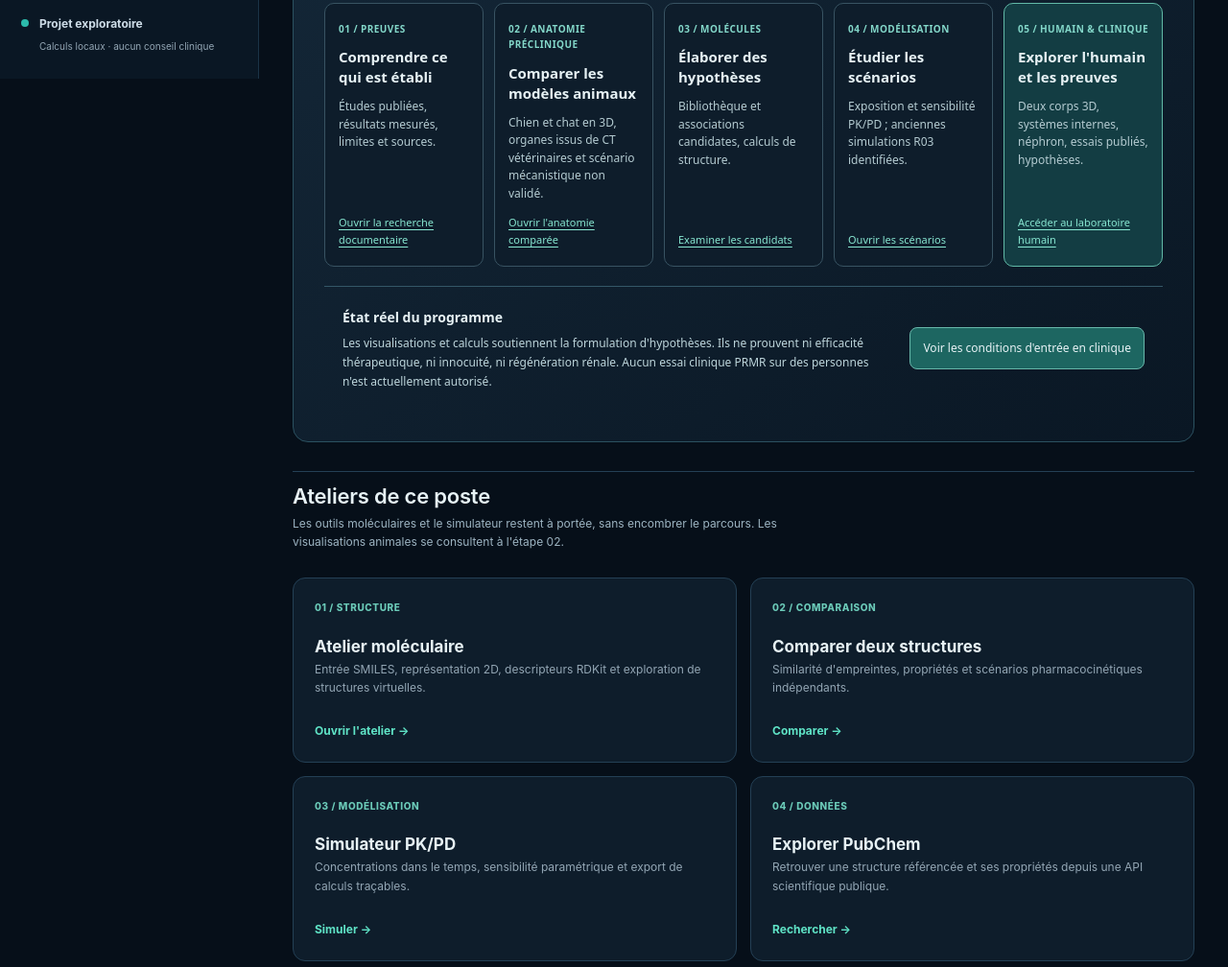
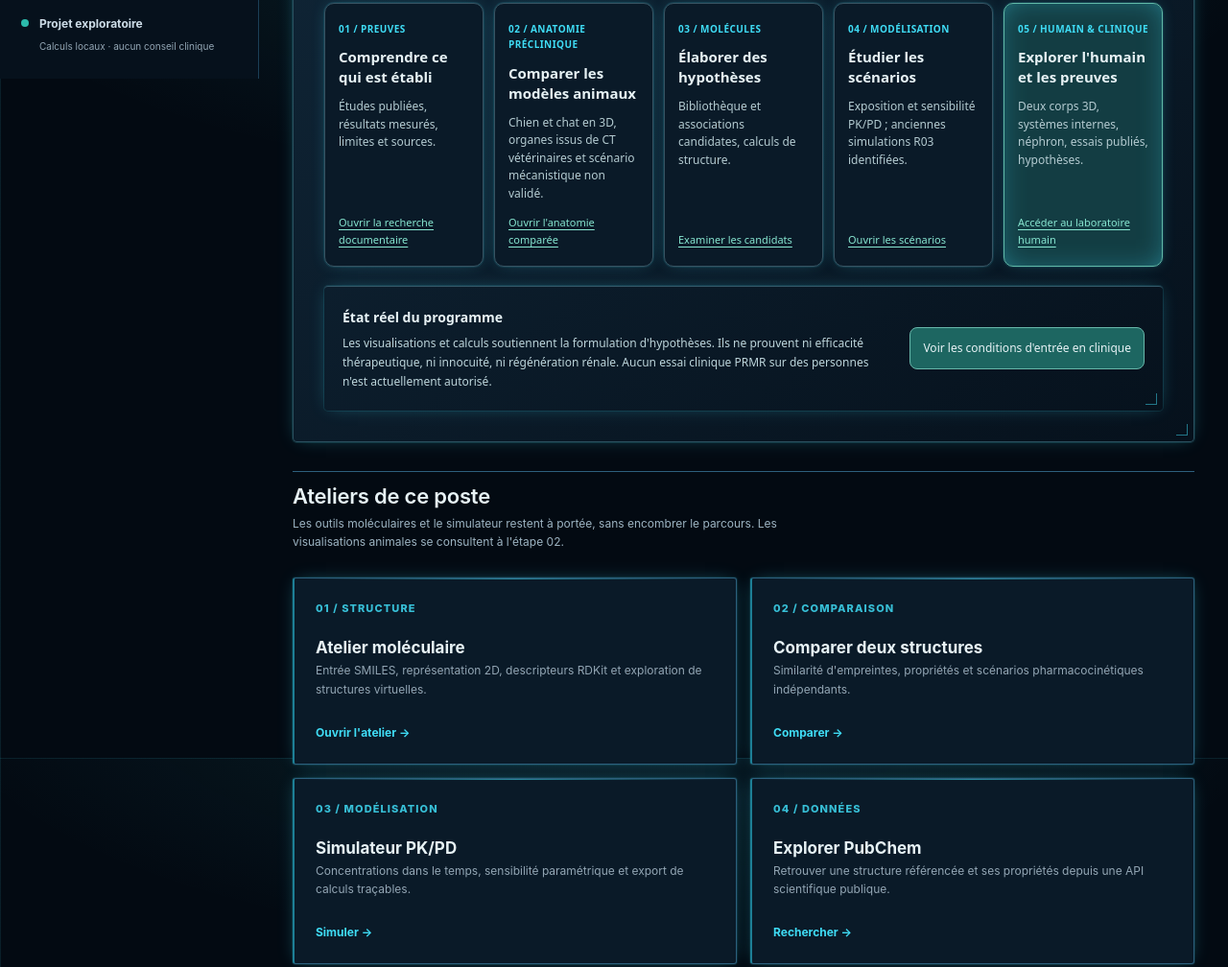
Before and after one commit to Aqmar3070/prmr-virtual-lab, a plain HTML site: page index.html in a window 1280 px wide. Shown: the part 810-1818 px from the top of the page at 96% size. Drawn offline with Linux system fonts and the light colour scheme; a script that the page names is missing.

Commit message:
Donne au laboratoire l'habillage des consoles de reference
Le laboratoire etait sobre et editorial : panneaux plats, coins
arrondis, filets gris, intitules en casse normale. Les captures de
reference fournies par l'utilisateur sont l'inverse — fond maille,
panneaux cernes d'un filet lumineux, coins marques, grands nombres,
intitules capitalises et espaces.

Les jetons changent a la racine, donc les huit pages changent ensemble :
cyan electrique a la place du vert menthe, surfaces plus profondes,
filets plus francs, rayons de 12 px a 4 px.

Un defaut qui a coute deux tentatives : place dans le systeme de design,
l'habillage etait ecrase par les styles propres de chaque page, chargees
apres lui et gagnantes a specificite egale. Il restait invisible sans
qu'aucune erreur ne le signale. Il vit desormais dans prmr-console.css,
chargee en dernier sur chaque page, et une verification l'exige.

Ce qui ne change pas : la grammaire de provenance. Les quatre statuts
gardent leurs teintes distinctes et leur filet lateral. Un habillage ne
doit pas rendre un indice exploratoire plus affirmatif qu'il n'est, et
une verification echoue si deux statuts se mettaient a partager une
teinte.

Co-Authored-By: Claude Opus 5 <noreply@anthropic.com>
Claude-Session: https://claude.ai/code/session_016u6csBwJgCpT8t4S9gdTF8

```diff
--- a/index.html
+++ b/index.html
@@ -5,7 +5,7 @@
 <meta name="theme-color" content="#07121f">
 <meta name="description" content="PRMR Virtual Lab : chimie moléculaire RDKit, explorateur de données PubChem/ChEMBL et modèles PK/PD exploratoires.">
 <title>PRMR Virtual Lab | Research Workspace 2.0</title>
-<link rel="stylesheet" href="./prmr-design-system.css?v=f78a88c284">
+<link rel="stylesheet" href="./prmr-design-system.css?v=c83334b3ec">
 <link rel="stylesheet" href="laboratory.css">
 <link rel="stylesheet" href="r04-atlas.css?v=r12-20261117">
 <script type="module" src="./src/r04_molecule_deck.mjs?v=0737c936df"></script>
@@ -13,6 +13,7 @@
 <script type="module" src="src/lab.mjs"></script>
 <link rel="stylesheet" href="./prmr-route.css?v=05bd3065dc">
 <script type="module" src="./src/prmr_route.mjs?v=bf704f1e98"></script>
+<link rel="stylesheet" href="./prmr-console.css?v=9d60be0ecc">
 </head>
 <body>
 <div class="shell">
--- /dev/null
+++ b/prmr-console.css
@@ -0,0 +1,173 @@
+/* ==========================================================================
+   PRMR Virtual Lab — Habillage console
+   --------------------------------------------------------------------------
+   Cette feuille est chargée EN DERNIER sur chaque page, après ses styles
+   propres. Ce n'est pas un détail : le laboratoire a huit pages écrites à des
+   moments différents, chacune avec ses règles, et placé dans le système de
+   design cet habillage était écrasé par elles à spécificité égale. Il restait
+   invisible sans qu'aucune erreur ne le signale.
+
+   Le laboratoire était sobre et éditorial : panneaux plats, coins arrondis,
+   filets gris, intitulés en casse normale. Les captures de référence
+   fournies sont l'inverse — fond maillé, panneaux cernés d'un filet
+   lumineux, coins marqués, grands nombres, intitulés capitalisés et espacés.
+
+   Cette section porte cet habillage. Elle vise aussi les classes propres aux
+   pages (.panel, .kpi, .entry, .r4-st-panel) : le laboratoire a huit pages
+   écrites à des moments différents, et les reprendre une par une aurait
+   laissé des îlots à l'ancienne.
+
+   Ce qu'elle ne touche pas : la grammaire de provenance. Les quatre statuts
+   gardent leurs teintes distinctes et leur filet latéral. Un habillage ne
+   doit pas rendre un indice exploratoire plus affirmatif qu'il n'est.
+   ========================================================================== */
+
+/* Fond maillé, fixe, très discret : il donne la profondeur des consoles sans
+   entrer en concurrence avec le contenu. */
+body {
+  background-color: var(--prmr-abyss);
+  background-image:
+    linear-gradient(var(--prmr-grid) 1px, transparent 1px),
+    linear-gradient(90deg, var(--prmr-grid) 1px, transparent 1px),
+    radial-gradient(ellipse 80% 50% at 50% -10%, rgba(63, 220, 245, .10), transparent 70%);
+  background-size: 38px 38px, 38px 38px, 100% 100%;
+  background-attachment: fixed;
+}
+
+/* Panneaux : filet net, lueur contenue, et un trait d'accent en tête qui
+   signale le haut du bloc comme sur un instrument. */
+.prmr-panel,
+.panel,
+.entry,
+.r4-st-panel,
+.r13-readout,
+.r13-stage,
+.prmr-handoff,
+.prmr-journey,
+.prmr-stage,
+.prmr-current-phase,
+.prmr-gate,
+.workflow,
+.kpi,
+.r13-field,
+.prmr-callout {
+  position: relative;
+  border-radius: var(--prmr-radius-panel);
+  box-shadow: var(--prmr-glow);
+}
+
+.prmr-panel::before,
+.panel::before,
+.r4-st-panel::before,
+.r13-stage::before,
+.prmr-journey::before,
+.prmr-current-phase::before,
+.workflow::before,
+.kpi::before {
+  content: "";
+  position: absolute;
+  top: 0;
+  left: 10px;
+  right: 10px;
+  height: 1px;
+  background: linear-gradient(90deg, transparent, var(--prmr-signal), transparent);
+  opacity: .55;
+  pointer-events: none;
+}
+
+/* Coins marqués : deux angles suffisent à donner le cadre d'instrument, et
+   deux pseudo-éléments suffisent à les tracer. */
+.prmr-panel::after,
+.r13-stage::after,
+.r4-st-panel::after,
+.prmr-journey::after,
+.prmr-gate::after {
+  content: "";
+  position: absolute;
+  right: 6px;
+  bottom: 6px;
+  width: 12px;
+  height: 12px;
+  border-right: 1px solid var(--prmr-signal);
+  border-bottom: 1px solid var(--prmr-signal);
+  opacity: .5;
+  pointer-events: none;
+}
+
+/* Les cartes d'étape portent leur numéro en accent, comme les repères
+   numérotés des instruments. */
+.prmr-stage-num,
+.workflow-index {
+  color: var(--prmr-signal);
+}
+
+.prmr-stage,
+.workflow {
+  border-left: 2px solid var(--prmr-signal-dim);
+}
+
+.prmr-stage-current {
+  border-left-color: var(--prmr-signal);
+  box-shadow: var(--prmr-glow), inset 0 0 40px -22px var(--prmr-signal);
+}
+
+/* Intitulés : capitalisés, espacés, en retrait de couleur. C'est le signe le
+   plus reconnaissable des interfaces de référence, et il ne coûte rien à la
+   lisibilité tant qu'il reste réservé aux étiquettes courtes. */
+.overline,
+.prmr-kicker,
+.navgroup,
+.r13-readout-title,
+.r4-st-panel .r4-st-label,
+.workflow-index,
+.kpi span,
+.r13-portions-label {
+  text-transform: uppercase;
+  letter-spacing: var(--prmr-tracking);
+  font-size: var(--prmr-size-micro);
+  color: var(--prmr-signal);
+  opacity: .85;
+}
+
+/* Les nombres s'alignent en colonne : un chiffre qui danse quand la valeur
+   change donne une impression d'approximation. */
+.kpi strong,
+.r13-readout-value,
+.prmr-table td,
+output,
+.r4-st-panel strong {
+  font-variant-numeric: tabular-nums;
+}
+
+/* Grands nombres : c'est ce qui se lit de loin sur les consoles. */
+.kpi strong,
+.r13-readout-value {
+  color: var(--prmr-signal);
+  text-shadow: 0 0 14px rgba(63, 220, 245, .35);
+}
+
+/* Les repères d'état gardent leur teinte propre et gagnent la même lueur. */
+.prmr-status {
+  box-shadow: 0 0 10px -3px currentColor;
+}
+
+/* Boutons et contrôles : le cadre prime sur le fond. */
+.prmr-button,
+button.workflow,
+.prmr-handoff-link,
+.prmr-route-aside-link {
+  border-radius: var(--prmr-radius-control);
+}
+
+.prmr-route-bar {
+  box-shadow: 0 1px 0 0 rgba(63, 220, 245, .18), 0 10px 30px -22px rgba(0, 0, 0, .9);
+}
+
+/* La lueur se retire pour qui demande moins d'effets, et les contrastes
+   restent portés par les filets. */
+@media (prefers-reduced-motion: reduce) {
+  .kpi strong,
+  .r13-readout-value {
+    text-shadow: none;
+  }
+}
--- a/prmr-design-system.css
+++ b/prmr-design-system.css
@@ -23,12 +23,12 @@
   color-scheme: dark;
 
   /* Surfaces, empilées par profondeur plutôt que par page */
-  --prmr-abyss: #060f19;
-  --prmr-surface: #0e1d2b;
-  --prmr-surface-raised: #15293a;
-  --prmr-surface-sunken: #0a1724;
-  --prmr-line: #244055;
-  --prmr-line-soft: #1b3346;
+  --prmr-abyss: #030a12;
+  --prmr-surface: #0a1a28;
+  --prmr-surface-raised: #11283a;
+  --prmr-surface-sunken: #06111c;
+  --prmr-line: #2d5f7d;
+  --prmr-line-soft: #1b3f56;
 
   /* Texte */
   --prmr-text: #e7f2f5;
@@ -36,23 +36,23 @@
   --prmr-text-faint: #6f8798;
 
   /* Accent d'identité du laboratoire */
-  --prmr-signal: #5fe3c6;
-  --prmr-signal-dim: #2e8f7d;
+  --prmr-signal: #3fdcf5;
+  --prmr-signal-dim: #1d7f96;
 
   /* Statuts de provenance — l'axe central du système.
      Mesuré : donnée expérimentale publiée, reprise d'une source externe.
      Calculé : sortie déterministe et reproductible (RDKit, modèle analytique).
      Hypothèse : paramètre, score ou scénario exploratoire non calibré.
      Indisponible : la donnée n'existe pas ; ne pas combler par une estimation. */
-  --prmr-measured: #7fc8ff;
+  --prmr-measured: #76c6ff;
   --prmr-measured-bg: #112c42;
-  --prmr-computed: #5fe3c6;
+  --prmr-computed: #43e8c0;
   --prmr-computed-bg: #0f3330;
-  --prmr-hypothesis: #f2c279;
+  --prmr-hypothesis: #ffc46b;
   --prmr-hypothesis-bg: #33281466;
   --prmr-unavailable: #93a6b4;
   --prmr-unavailable-bg: #1a2836;
-  --prmr-vigilance: #ff93a1;
+  --prmr-vigilance: #ff8a9c;
   --prmr-vigilance-bg: #351c26;
 
   /* Espacement */
@@ -66,8 +66,8 @@
 
   /* Rayons : deux seulement, pour que la hiérarchie reste lisible.
      Les contrôles sont plus serrés que les panneaux qui les contiennent. */
-  --prmr-radius-control: 6px;
-  --prmr-radius-panel: 12px;
+  --prmr-radius-control: 3px;
+  --prmr-radius-panel: 4px;
 
   /* Typographie */
   --prmr-font: Inter, -apple-system, BlinkMacSystemFont, "Segoe UI", Roboto, sans-serif;
@@ -81,6 +81,14 @@
   --prmr-size-h1: 34px;
 
   --prmr-measure: 72ch;
+
+  /* Habillage console. Les captures de référence ne sont pas sobres : fond
+     maillé, panneaux cernés d'un filet lumineux, coins marqués, intitulés
+     capitalisés et espacés. Ces trois jetons portent cet habillage pour
+     toutes les pages à la fois. */
+  --prmr-glow: 0 0 0 1px rgba(63,220,245,.10), 0 0 18px -6px rgba(63,220,245,.42);
+  --prmr-grid: rgba(63,220,245,.10);
+  --prmr-tracking: .10em;
 }
 
 /* --------------------------------------------------------------------------
```
Also changed, not shown: clinical.html (+2 -1 lines), exposures.html (+2 -1 lines), preclinical.html (+2 -1 lines), research.html (+2 -1 lines), risk-r03.html (+2 -1 lines), screening.html (+2 -1 lines), species-r04.html (+2 -1 lines), tests/r21_habillage.test.mjs (added, +54 -0 lines).
